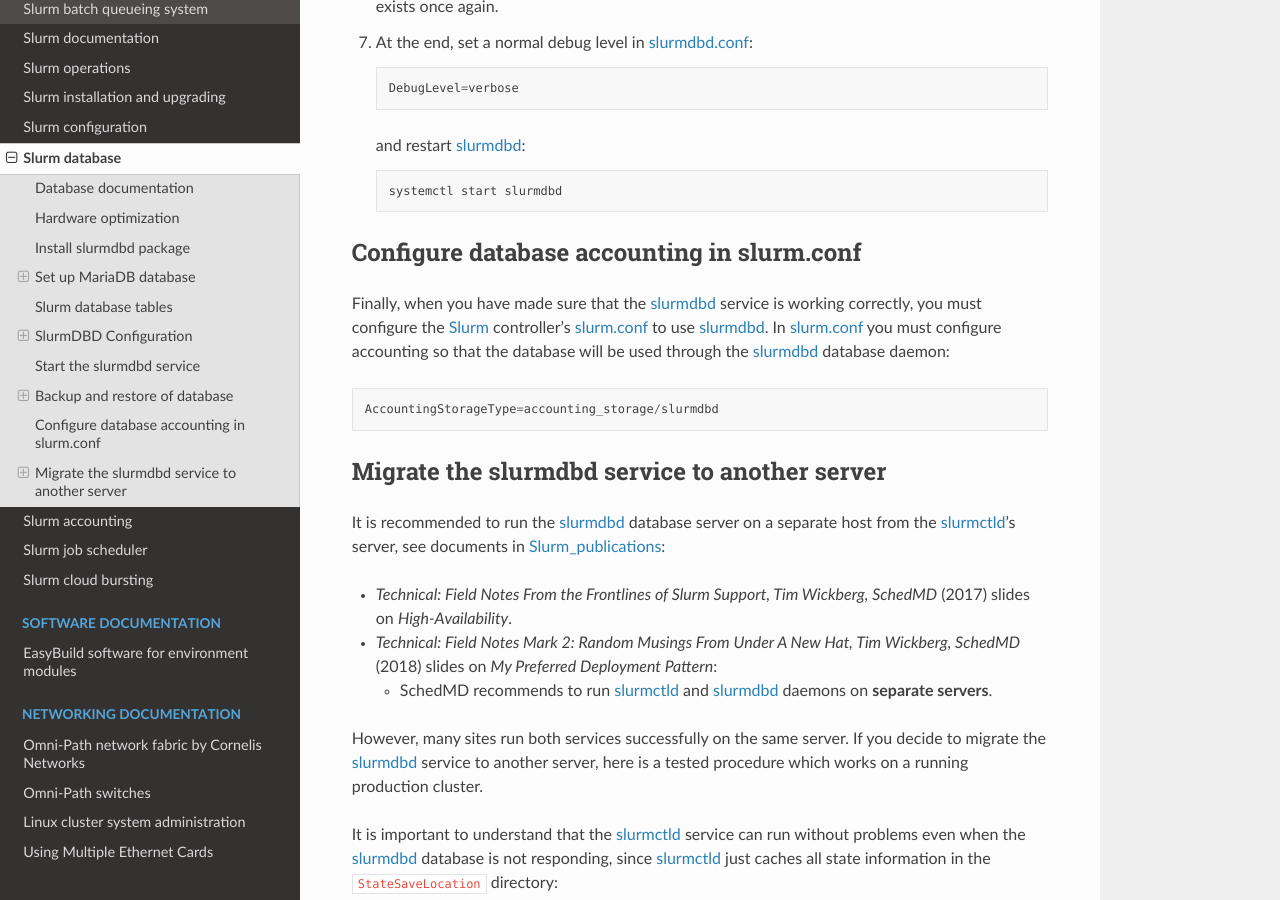
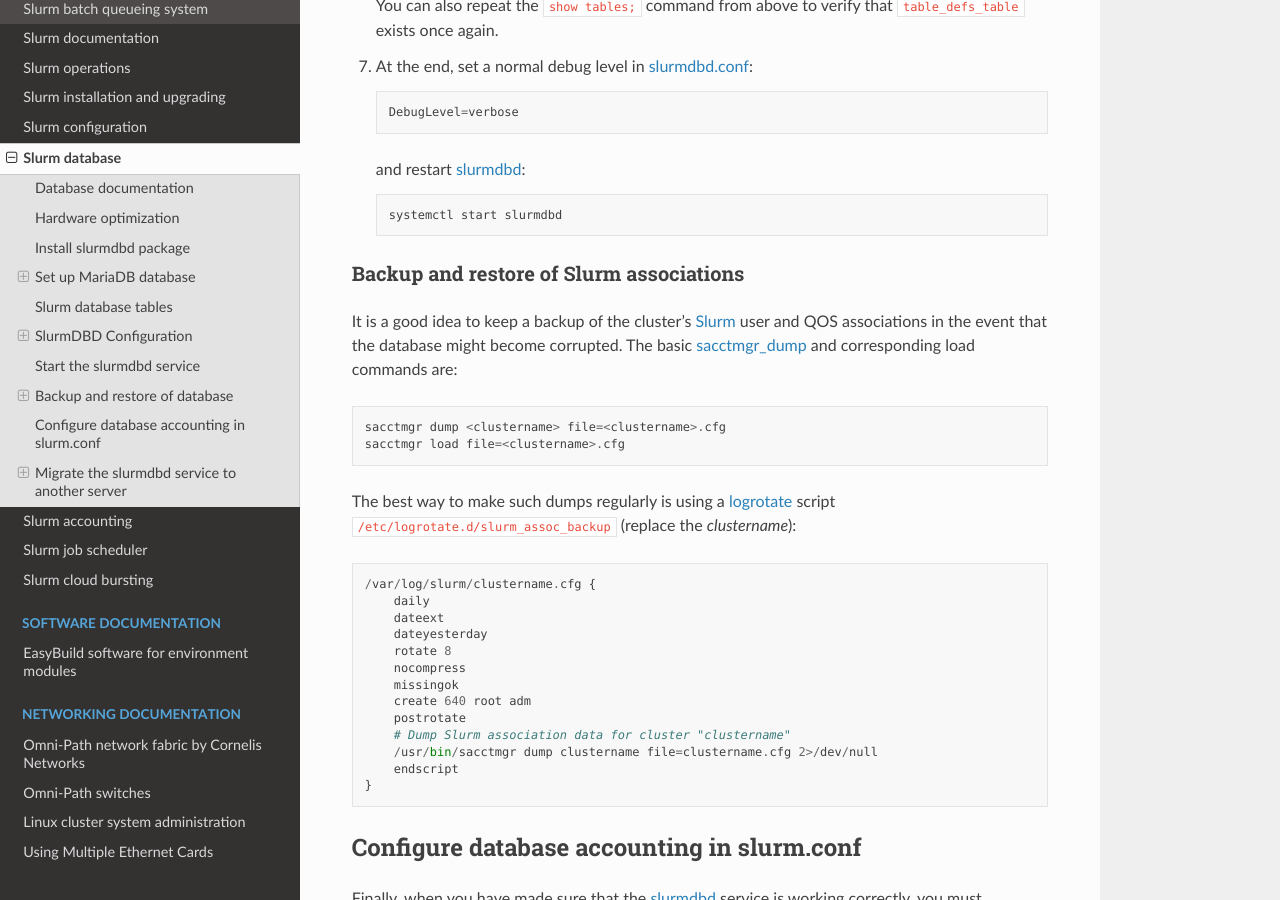
Before and after one commit to OleHolmNielsen/Niflheim_system, a Sphinx documentation site: the page built from docs/Slurm_database.rst, in a window 1280 px wide and 900 px high, scrolled down 14829 px. Built offline with Sphinx 7.4.7 and the Read the Docs theme 3.1.0, drawn with Linux system fonts in a browser that asks for light colours; some of the changed text lies outside the part shown.

Commit message:
Backup and restore of Slurm associations

```diff
--- a/docs/Slurm_database.rst
+++ b/docs/Slurm_database.rst
@@ -651,6 +651,35 @@
 .. _bug_13562: https://bugs.schedmd.com/show_bug.cgi?id=13562#c21
 .. _bug_15168: https://bugs.schedmd.com/show_bug.cgi?id=15168
 
+Backup and restore of Slurm associations
+------------------------------------------
+
+It is a good idea to keep a backup of the cluster's Slurm_ user and QOS associations
+in the event that the database might become corrupted.
+The basic sacctmgr_dump_ and corresponding load commands are::
+
+  sacctmgr dump <clustername> file=<clustername>.cfg
+  sacctmgr load file=<clustername>.cfg
+
+The best way to make such dumps regularly is using a logrotate_ script
+``/etc/logrotate.d/slurm_assoc_backup`` (replace the *clustername*)::
+
+  /var/log/slurm/clustername.cfg {
+      daily
+      dateext
+      dateyesterday
+      rotate 8
+      nocompress
+      missingok
+      create 640 root adm
+      postrotate
+      # Dump Slurm association data for cluster "clustername"
+      /usr/bin/sacctmgr dump clustername file=clustername.cfg 2>/dev/null
+      endscript
+  }
+
+.. _sacctmgr_dump: https://slurm.schedmd.com/sacctmgr.html#SECTION_FLAT-FILE-DUMP-AND-LOAD
+
 Configure database accounting in slurm.conf
 ===========================================
 
```
